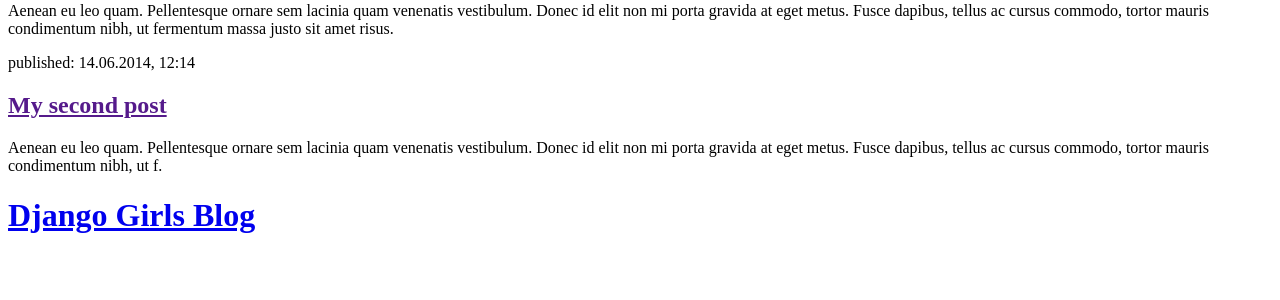
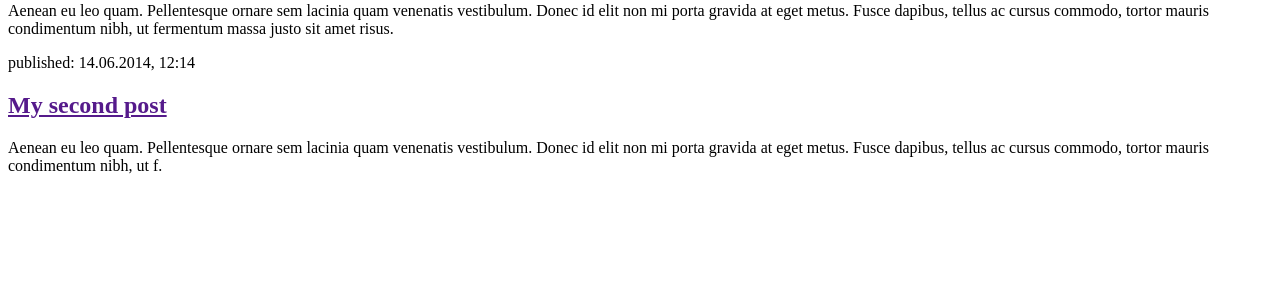
Before and after one commit to AzazelLake/my-first-blog, a Django app: page / in a window 1280 px wide. Shown: the part 149-449 px from the top of the page. Run offline with Django 3.2, Linux system fonts and the light colour scheme; data that the repository does not hold is empty.

Commit message:
Corrected Second Djangogirls Blog apperance.

```diff
--- a/blog/templates/blog/post_list.html
+++ b/blog/templates/blog/post_list.html
@@ -19,11 +19,6 @@
             <p>Aenean eu leo quam. Pellentesque ornare sem lacinia quam venenatis vestibulum. Donec id elit non mi porta gravida at eget metus. Fusce dapibus, tellus ac cursus commodo, tortor mauris condimentum nibh, ut f.</p>
         </div>
 
-        <div>
-    <h1><a href="/">Django Girls Blog</a></h1>
-</div>
-
-
 {% for post in posts %}
     <div>
         <p>published: {{ post.published_date }}</p>
```
